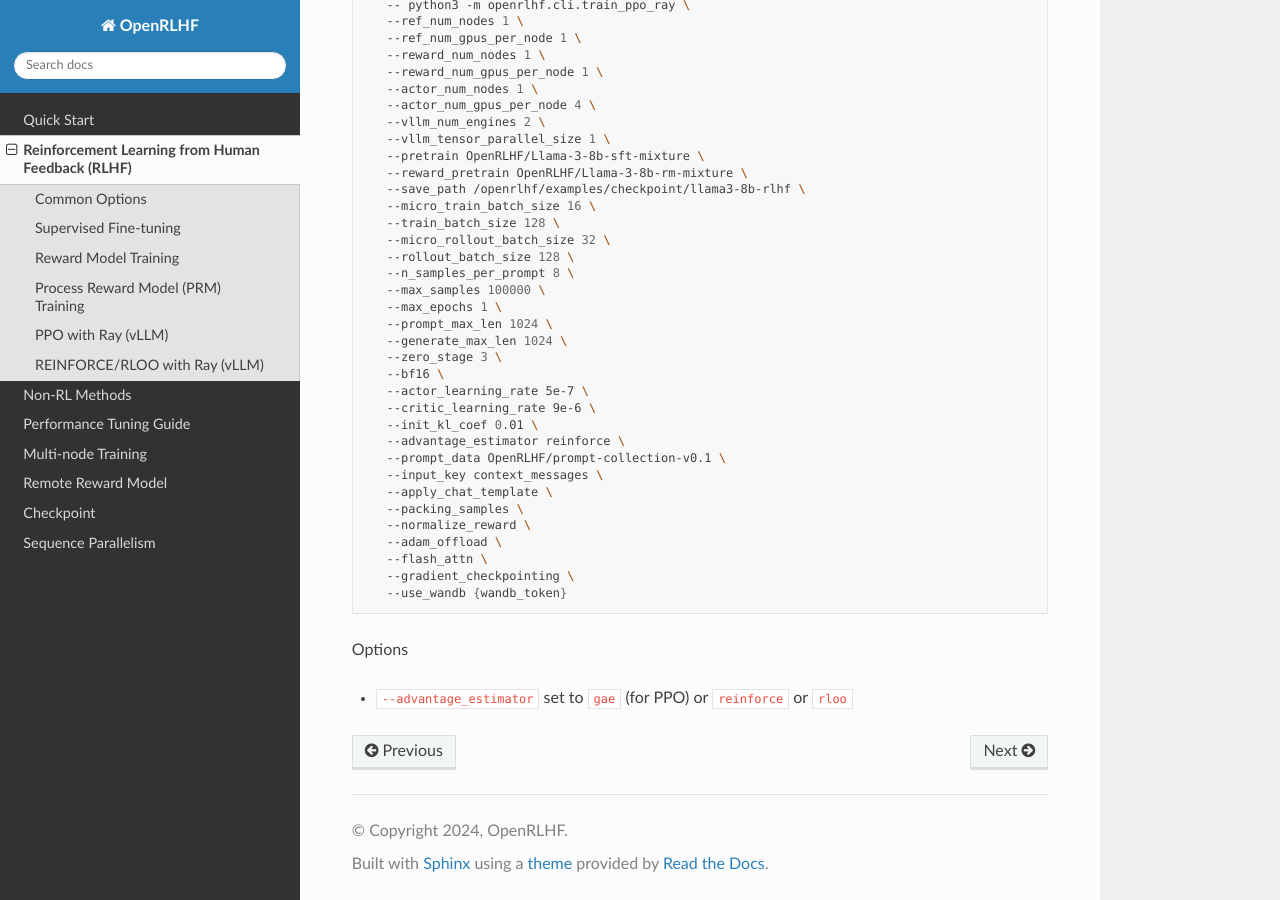
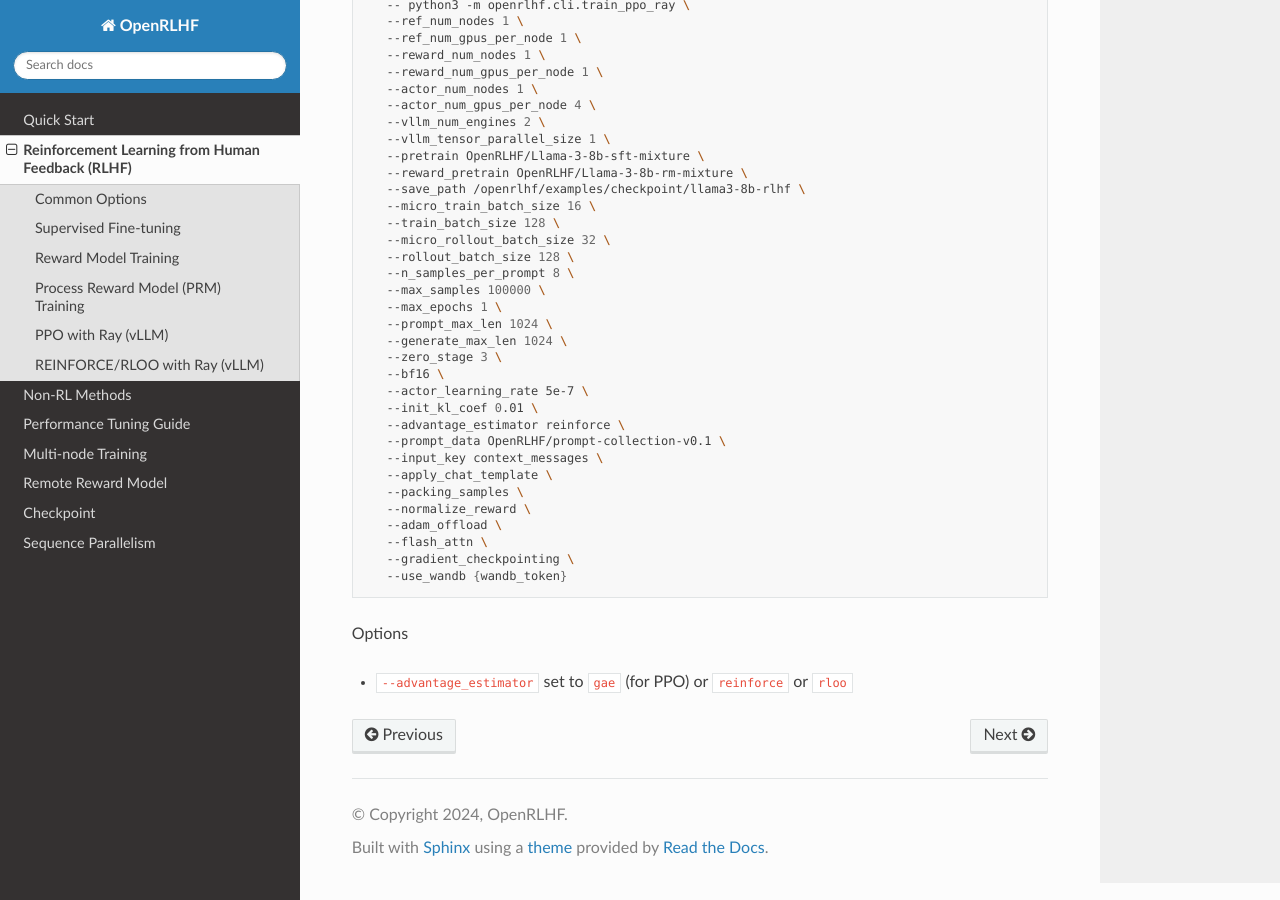
Before and after one commit to OpenRLHF/OpenRLHF-Docs, a Sphinx documentation site: the page built from docs/source/rl.rst, in a window 1280 px wide and 900 px high, scrolled down 6913 px. Built offline with Sphinx 7.4.7 and the Read the Docs theme 3.1.0, drawn with Linux system fonts in a browser that asks for light colours.

Commit message:
Update rl.rst

```diff
--- a/docs/source/rl.rst
+++ b/docs/source/rl.rst
@@ -336,7 +336,6 @@ In REINFORCE-like algorithms, the value network is not used; instead, advantage
       --zero_stage 3 \
       --bf16 \
       --actor_learning_rate 5e-7 \
-      --critic_learning_rate 9e-6 \
       --init_kl_coef 0.01 \
       --advantage_estimator reinforce \
       --prompt_data OpenRLHF/prompt-collection-v0.1 \
```
